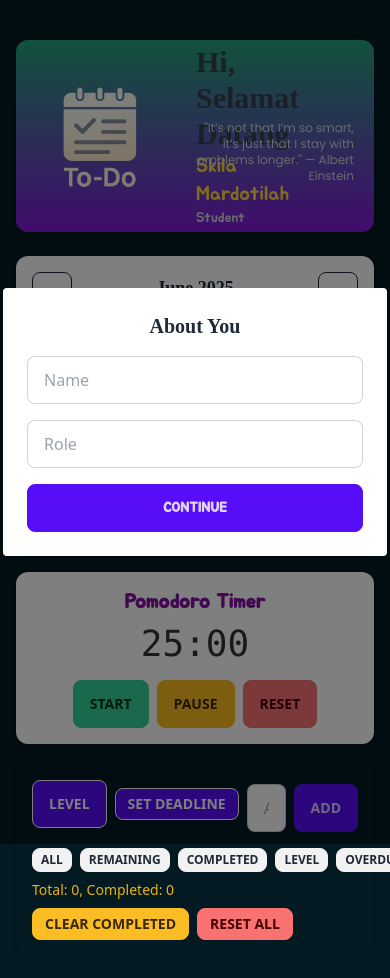
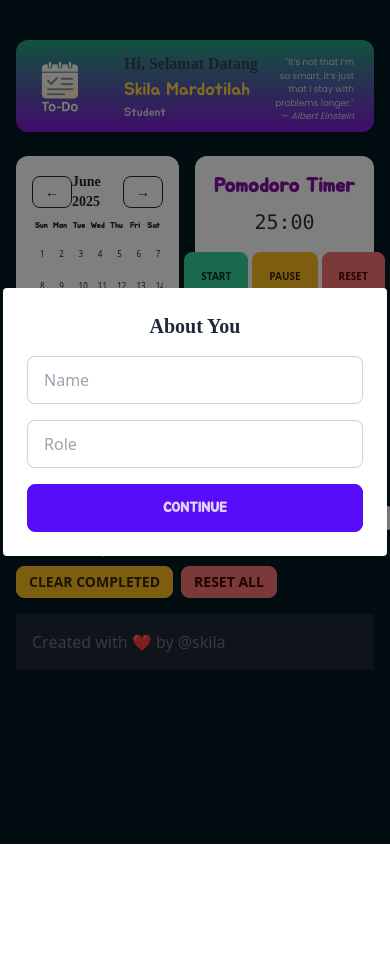
Before and after one commit to skilamardotilah/mission4_todo, a plain HTML site: page index.html in a window 390 px wide. Shown: the top 978 px of the page. After the commit the page ends 844 px from the top, so only its background shows below. Drawn offline with nearby package versions, Linux system fonts and the light colour scheme; a web font is replaced by a local one.

Commit message:
Update the responsive part.html

```diff
--- a/index.html
+++ b/index.html
@@ -33,36 +33,50 @@
             </div>
         </div>
 
+
+        <header>
             <!-- Profile Section -->
             <div
                 class="flex items-center justify-between bg-[linear-gradient(rgb(36,163,121),rgb(130,24,217))] p-1 rounded-xl shadow mb-6 mt-6">
                 <div class="flex items-center gap-4">
-                <img src="img/fotoprofil.png" alt="Foto Profil" class="w-40 h-40" />
-                <div>
-                    <h2 class="text-3xl font-semibold font-[DynaPuff] text-gray-700" id="greeting">Hi, Selamat Datang
+                    <img src="img/fotoprofil.png" alt="Foto Profil" class="w-20 h-20 md:w-40 md:h-40" />
+                    <div class="container px-2">
+                        <h2 class="text-base mt-2 md:text-3xl font-semibold font-[DynaPuff] text-gray-700"
+                            id="greeting">Hi,
+                            Selamat Datang
                         </h2>
-                    <p class="text-xl text-bold font-[Jua] text-[#ffd83f]" id="nameDisplay">Skila Mardotilah</p>
-                    <p class="text-sm font-[Jua] text-gray-300" id="roleDisplay">Student</p>
+                        <p class="text-lg text-bold font-[Jua] text-[#ffd83f]" id="nameDisplay">Skila Mardotilah</p>
+                        <p class="text-xs mb-2 md:text-sm font-[Jua] text-gray-300" id="roleDisplay">Student</p>
                     </div>
                 </div>
-            <div class="flex flex-col lg:flex-row gap-4  mr-4">
-                <p class="text-xs text-right font-[poppins]  text-gray-300 w-40 mt-8">"It’s not that I’m so smart, it’s
+                <div class="flex flex-col lg:flex-row gap-4 mr-4">
+                    <p class="text-[9px] md:text-xs text-right font-[poppins]  text-gray-300 w-20 md:w-40 mt-2 md:mt-8">
+                        "It’s
+                        not
+                        that I’m so
+                        smart, it’s
                         just that I stay with problems longer."
-                    — Albert Einstein</p>
+                        <span class="italic">— Albert Einstein</span>
+                    </p>
                 </div>
             </div>
-        <div class="flex flex-col lg:flex-row gap-4 mb-6">
+        </header>
 
+        <main>
+            <div class="flex flex-col lg:flex-row gap-1 md:gap-2 mb-2">
+                <!-- calendar and promodoro -->
+                <div class="flex flex-row gap-4 md:flex-col lg:w-1/3 mb-6">
+                    <!-- Calendar Section -->
+                    <div class="w-200 md:w-full flex flex-col gap-4">
 
-            <!-- Calendar Section -->
-            <div class="w-full lg:w-1/3 flex flex-col gap-4">
-                <div class="bg-white rounded-xl shadow p-4 h-[300px] flex flex-col">
+                        <div class="bg-white rounded-xl shadow p-4 h-[250px] md:h-[300px] flex flex-col">
                             <div class="flex justify-between items-center mb-2">
                                 <button onclick="prevMonth()" class="btn btn-sm btn-outline">←</button>
-                        <h2 id="month-year" class="font-[DynaPuff] font-bold text-lg"></h2>
+                                <h2 id="month-year" class="font-[DynaPuff] font-bold text-sm md:text-lg"></h2>
                                 <button onclick="nextMonth()" class="btn btn-sm btn-outline">→</button>
                             </div>
-                    <div class="grid grid-cols-7 text-center font-semibold text-xs font-[Jua] sm:text-sm">
+                            <div
+                                class="grid grid-cols-7 text-center font-semibold text-[8px] md:text-sm font-[Jua] sm:text-sm">
                                 <div>Sun</div>
                                 <div>Mon</div>
                                 <div>Tue</div>
@@ -71,34 +85,41 @@
                                 <div>Fri</div>
                                 <div>Sat</div>
                             </div>
-                    <div class="grid grid-cols-7 gap-1 mt-2 text-sm overflow-y-auto flex-1" id="calendar"></div>
-                </div>
-
-                <!-- Pomodoro Timer -->
-                <div class="bg-white rounded-xl shadow p-4 flex flex-col items-center">
-                    <h2 class="text-xl font-semibold font-[Jua] text-[#8413a3] mb-2">Pomodoro Timer</h2>
-                    <div class="text-4xl font-mono text-[#333] mb-4" id="timer">25:00</div>
-                    <audio id="pomodoroSound" src="sound/alarm.mp3" preload="auto"></audio>
-                    <div class="flex gap-2">
-                        <button class="btn btn-success  hover:bg-emerald-700" onclick="startPomodoro()">Start</button>
-                        <button class="btn btn-warning  hover:bg-yellow-700" onclick="pausePomodoro()">Pause</button>
-                        <button class="btn btn-error  hover:bg-red-700" onclick="resetPomodoro()">Reset</button>
-                    </div>
+                            <div class="grid grid-cols-7 gap-1 mt-2 text-[8px] md:text-xs overflow-y-auto flex-1"
+                                id="calendar">
                             </div>
                         </div>
 
 
+                    </div>
+                    <!-- Pomodoro Timer -->
+                    <div
+                        class="bg-white rounded-xl shadow p-4 flex flex-col items-center h-[150px] md:h-[180px] w-[50%] md:w-[100%] ">
+
+                        <h2 class="text-xl font-semibold font-[Jua] text-[#8413a3] mb-2">Pomodoro Timer</h2>
+                        <div class="text-xl md:text-4xl font-mono text-[#333] mb-4" id="timer">25:00</div>
+                        <audio id="pomodoroSound" src="sound/alarm.mp3" preload="auto"></audio>
+                        <div class="flex gap-1">
+                            <button class="btn btn-success  text-[10px]  md:text-sm hover:bg-emerald-700"
+                                onclick="startPomodoro()">Start</button>
+                            <button class="btn btn-warning  text-[10px] md:text-sm hover:bg-yellow-700"
+                                onclick="pausePomodoro()">Pause</button>
+                            <button class="btn btn-error  text-[10px] md:text-sm hover:bg-red-700"
+                                onclick="resetPomodoro()">Reset</button>
+                        </div>
+                    </div>
+                </div>
                 <!-- Todo Section -->
-            <!-- Todo Section -->
-            <div class="flex-1">
+                <div class="flex-1 ">
                     <!-- Todo Input -->
-                <div class="p-4 rounded-xl shadow mb-4">
+                    <div class="md:px-4 rounded-xl shadow mb-2">
                         <div class="flex gap-2 mb-2 flex-wrap items-center">
                             <!-- Priority Dropdown -->
                             <div class="dropdown dropdown-hover dropdown-end">
                                 <label tabindex="0" class="btn btn-outline  text-white bg-primary hover:bg-blue-700"
                                     id="priorityBtn">Level</label>
-                            <ul tabindex="0" class="dropdown-content menu p-2 bg-base-100 shadow rounded-box w-32 z-10">
+                                <ul tabindex="0"
+                                    class="dropdown-content menu p-2 bg-base-100 shadow rounded-box w-32 z-10">
                                     <li><button type="button" onclick="selectLevel('Low')">Low</button></li>
                                     <li><button type="button" onclick="selectLevel('Medium')">Medium</button></li>
                                     <li><button type="button" onclick="selectLevel('High')">High</button></li>
@@ -126,8 +147,10 @@
                         <div class="flex flex-wrap justify-between items-center gap-2">
                             <div class="flex items-center gap-2">
                                 <button onclick="viewAll()" class="btn btn-xs hover:bg-blue-700">All</button>
-                            <button onclick="viewRemaining()" class="btn btn-xs hover:bg-blue-700">Remaining</button>
-                            <button onclick="viewCompleted()" class="btn btn-xs hover:bg-blue-700">Completed</button>
+                                <button onclick="viewRemaining()"
+                                    class="btn btn-xs hover:bg-blue-700">Remaining</button>
+                                <button onclick="viewCompleted()"
+                                    class="btn btn-xs hover:bg-blue-700">Completed</button>
                                 <div class="dropdown dropdown-hover dropdown-end flex items-center">
                                     <label tabindex="0"
                                         class="btn btn-xs hover:bg-blue-700 flex items-center justify-center">Level</label>
@@ -156,8 +179,15 @@
                     <!-- ✅ Hidden datetime input placed OUTSIDE white box -->
                     <input id="deadlineInput" type="datetime-local" class="hidden" />
                 </div>
+            </div>
 
+        </main>
 
+        <footer>
+            <div class="bg-gray-800 text-gray-500 p-4">
+                <p>Created with ❤️ by @skila</p>
+            </div>
+        </footer>
         <!-- SCRIPT -->
         <script>
             document.addEventListener("DOMContentLoaded", function () {
```
Lines whose indentation alone changed are shown as unchanged.
